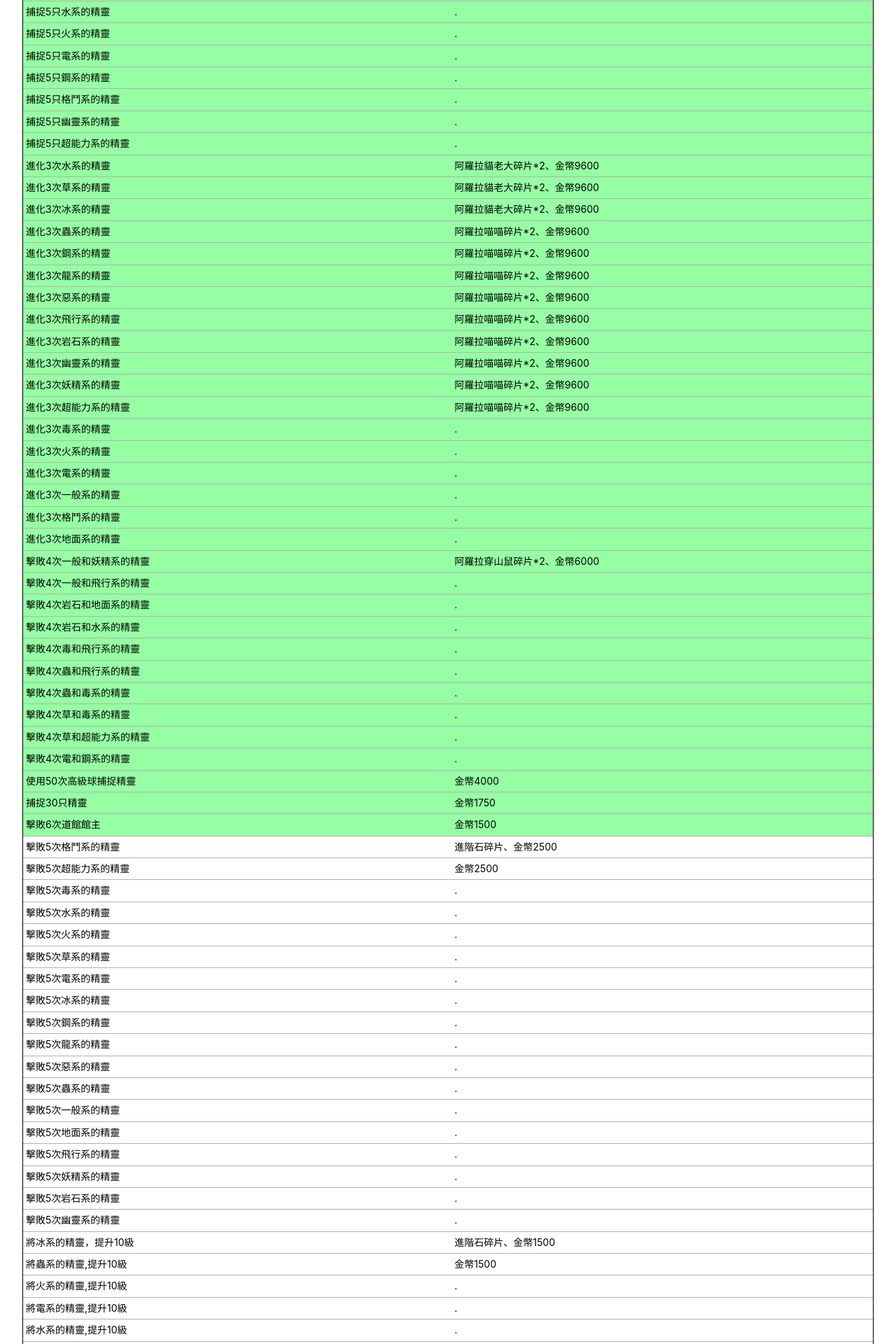
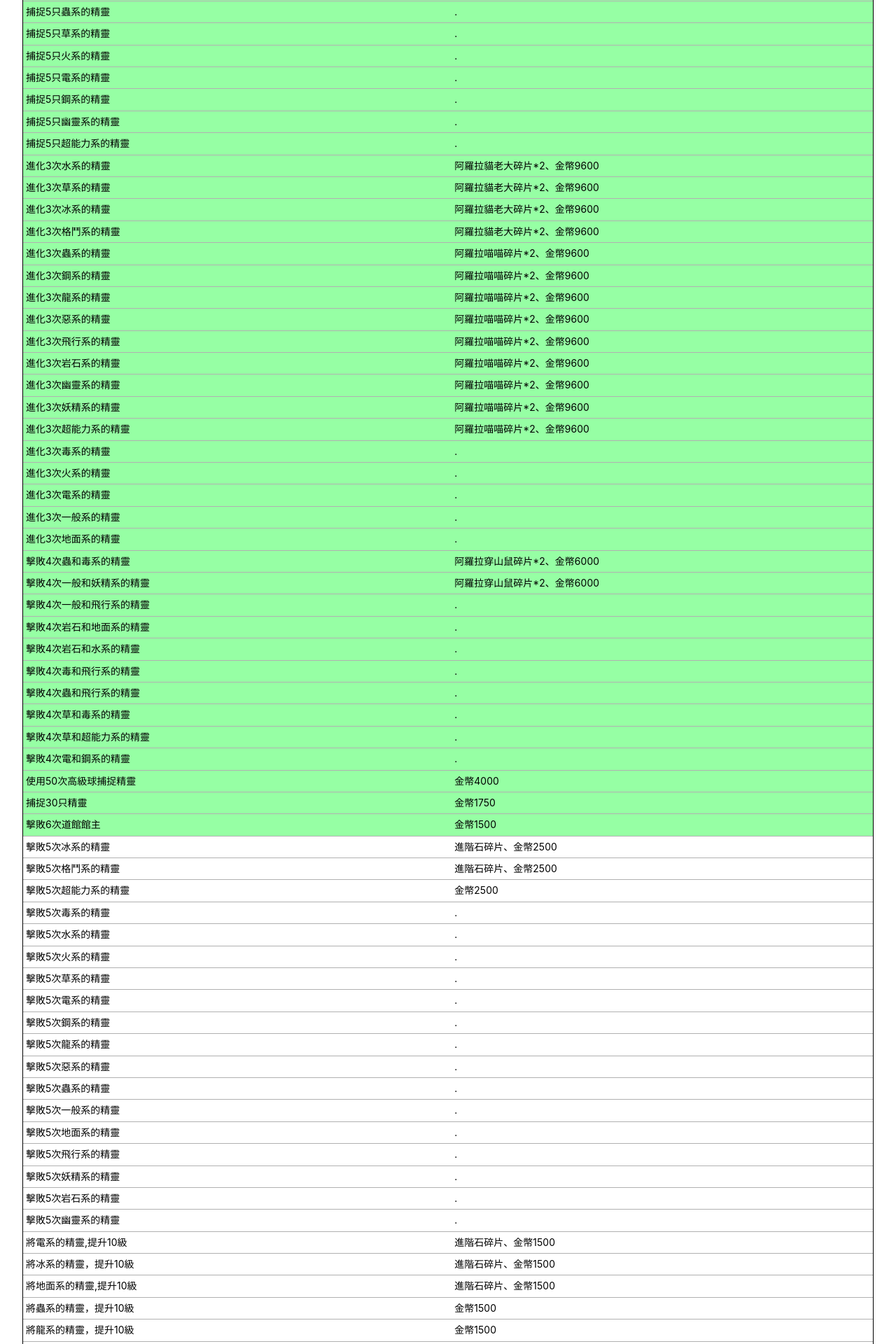
Before and after one commit to tom00502/pokemon-adventurer, a Vue app: page /fieldwork in a window 1280 px wide. Shown: the part 3560-5480 px from the top of the page at 70% size. Built offline with nearby package versions, Linux system fonts and the light colour scheme; no server answers.

Commit message:
update data

```diff
--- a/src/views/fieldwork.vue
+++ b/src/views/fieldwork.vue
@@ -465,6 +465,11 @@ const table = [
         level: 'great',
     },
     {
+        work: '捕捉5只水系的精靈',
+        award: ['阿羅拉穿山王碎片*2', '金幣6000'],
+        level: 'great',
+    },
+    {
         work: '捕捉5只冰系的精靈',
         award: ['阿羅拉穿山王碎片*2', '金幣6000'],
         level: 'great',
@@ -476,6 +481,11 @@ const table = [
     },
     {
         work: '捕捉5只一般系的精靈',
+        award: ['阿羅拉穿山王碎片*2', '金幣6000'],
+        level: 'great',
+    },
+    {
+        work: '捕捉5只格鬥系的精靈',
         award: ['阿羅拉穿山王碎片*2', '金幣6000'],
         level: 'great',
     },
@@ -502,16 +512,9 @@ const table = [
     { work: '捕捉5只惡系的精靈', award: [], level: 'great', checkAward: false },
     { work: '捕捉5只蟲系的精靈', award: [], level: 'great', checkAward: false },
     { work: '捕捉5只草系的精靈', award: [], level: 'great', checkAward: false },
-    { work: '捕捉5只水系的精靈', award: [], level: 'great', checkAward: false },
     { work: '捕捉5只火系的精靈', award: [], level: 'great', checkAward: false },
     { work: '捕捉5只電系的精靈', award: [], level: 'great', checkAward: false },
     { work: '捕捉5只鋼系的精靈', award: [], level: 'great', checkAward: false },
-    {
-        work: '捕捉5只格鬥系的精靈',
-        award: [],
-        level: 'great',
-        checkAward: false,
-    },
     {
         work: '捕捉5只幽靈系的精靈',
         award: [],
@@ -536,6 +539,11 @@ const table = [
     },
     {
         work: '進化3次冰系的精靈',
+        award: ['阿羅拉貓老大碎片*2', '金幣9600'],
+        level: 'great',
+    },
+    {
+        work: '進化3次格鬥系的精靈',
         award: ['阿羅拉貓老大碎片*2', '金幣9600'],
         level: 'great',
     },
@@ -594,16 +602,15 @@ const table = [
         checkAward: false,
     },
     {
-        work: '進化3次格鬥系的精靈',
+        work: '進化3次地面系的精靈',
         award: [],
         level: 'great',
         checkAward: false,
     },
     {
-        work: '進化3次地面系的精靈',
-        award: [],
+        work: '擊敗4次蟲和毒系的精靈',
+        award: ['阿羅拉穿山鼠碎片*2', '金幣6000'],
         level: 'great',
-        checkAward: false,
     },
     {
         work: '擊敗4次一般和妖精系的精靈',
@@ -641,12 +648,6 @@ const table = [
         checkAward: false,
     },
     {
-        work: '擊敗4次蟲和毒系的精靈',
-        award: [],
-        level: 'great',
-        checkAward: false,
-    },
-    {
         work: '擊敗4次草和毒系的精靈',
         award: [],
         level: 'great',
@@ -670,10 +671,11 @@ const table = [
         level: 'great',
     },
     { work: '捕捉30只精靈', award: ['金幣1750'], level: 'great' },
+    { work: '擊敗6次道館館主', award: ['金幣1500'], level: 'great' },
     {
-        work: '擊敗6次道館館主',
-        award: ['金幣1500'],
-        level: 'great',
+        work: '擊敗5次冰系的精靈',
+        award: ['進階石碎片', '金幣2500'],
+        level: 'normal',
     },
     {
         work: '擊敗5次格鬥系的精靈',
@@ -711,12 +713,6 @@ const table = [
     },
     {
         work: '擊敗5次電系的精靈',
-        award: [],
-        level: 'normal',
-        checkAward: false,
-    },
-    {
-        work: '擊敗5次冰系的精靈',
         award: [],
         level: 'normal',
         checkAward: false,
@@ -782,19 +778,28 @@ const table = [
         checkAward: false,
     },
     {
+        work: '將電系的精靈,提升10級',
+        award: ['進階石碎片', '金幣1500'],
+        level: 'normal',
+    },
+    {
         work: '將冰系的精靈，提升10級',
         award: ['進階石碎片', '金幣1500'],
         level: 'normal',
     },
-    { work: '將蟲系的精靈,提升10級', award: ['金幣1500'], level: 'normal' },
+    {
+        work: '將地面系的精靈,提升10級',
+        award: ['進階石碎片', '金幣1500'],
+        level: 'normal',
+    },
+    { work: '將蟲系的精靈，提升10級', award: ['金幣1500'], level: 'normal' },
+    {
+        work: '將龍系的精靈，提升10級',
+        award: ['金幣1500'],
+        level: 'normal',
+    },
     {
         work: '將火系的精靈,提升10級',
-        award: [],
-        level: 'normal',
-        checkAward: false,
-    },
-    {
-        work: '將電系的精靈,提升10級',
         award: [],
         level: 'normal',
         checkAward: false,
@@ -807,12 +812,6 @@ const table = [
     },
     {
         work: '將草系的精靈,提升10級',
-        award: [],
-        level: 'normal',
-        checkAward: false,
-    },
-    {
-        work: '將地面系的精靈,提升10級',
         award: [],
         level: 'normal',
         checkAward: false,
@@ -849,12 +848,6 @@ const table = [
     },
     {
         work: '將一般系的精靈,提升10級',
-        award: [],
-        level: 'normal',
-        checkAward: false,
-    },
-    {
-        work: '將龍系的精靈,提升10級',
         award: [],
         level: 'normal',
         checkAward: false,
--- a/src/views/pokoQ&A.vue
+++ b/src/views/pokoQ&A.vue
@@ -78,7 +78,10 @@ const table = {
             answer: '蟲系、幽靈系、惡系',
         },
         { question: '惡系被哪3種屬性克制?', answer: '格斗系、虫系、妖精系' },
-        { question: '鋼系被那3種屬性克制', answer: '格鬥系、地面系、火系' },
+        {
+            question: '鋼系被以下那3種屬性克制?',
+            answer: '格斗系、地面系、火系',
+        },
         { question: '龍系被下麵那3種屬性克制?', answer: '冰系、龙系、妖精系' },
         {
             question: '火系被下麵那3種屬性克制?',
```
